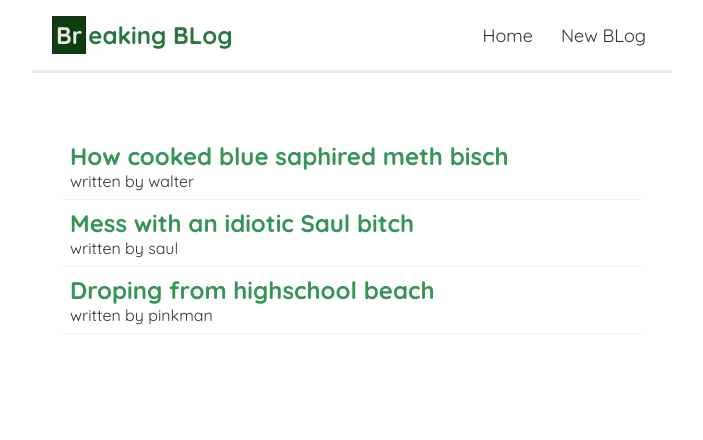
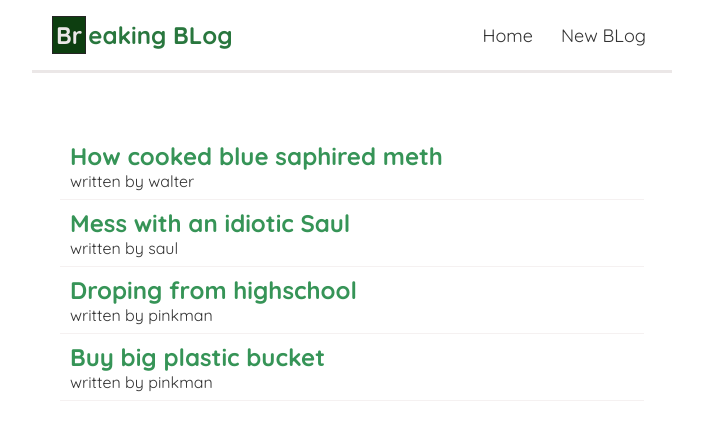
Before and after one commit to nalendro16/react-basic, a React (Create React App) app: page / in a window 1280 px wide. Shown: the top 440 px of the page, without its empty margins (288-991 px from the left). Built offline with nearby package versions, Linux system fonts and the light colour scheme; data requests are answered from the project's data file.

Commit message:
make hook rooter useParams

```diff
--- a/data/db.json
+++ b/data/db.json
@@ -1,22 +1,28 @@
 {
   "blogs": [
     {
-      "title": "How cooked blue saphired meth bisch",
+      "title": "How cooked blue saphired meth",
       "body": "The Effect Hook lets you perform side effects in function components.There are two common kinds of side effects in React components: those that don’t require cleanup, and those that do. Let’s look at this distinction in more detail.",
       "author": "walter",
       "id": 1
     },
     {
-      "title": "Mess with an idiotic Saul bitch",
+      "title": "Mess with an idiotic Saul",
       "body": "Hooks are a new addition in React 16.8. They let you use state and other React features without writing a class. Sometimes, we want to run some additional code after React has updated the DOM. Network requests, manual DOM mutations, and logging are common examples of effects that don’t require a cleanup. We say that because we can run them and immediately forget about them. Let’s compare how classes and Hooks let us express such side effects.",
       "author": "saul",
       "id": 2
     },
     {
-      "title": "Droping from highschool beach",
+      "title": "Droping from highschool",
       "body": "This snippet is based on the counter example from the previous page, but we added a new. In React class components, the render method itself shouldn’t cause side effects. It would be too early — we typically want to perform our effects after React has updated the DOM.",
       "author": "pinkman",
       "id": 3
+    },
+    {
+      "title": "Buy big plastic bucket",
+      "body": "This snippet is based on the counter example from the previous page, but we added a new. In React class components, the render method itself shouldn’t cause side effects. It would be too early — we typically want to perform our effects after React has updated the DOM.",
+      "author": "pinkman",
+      "id": 4
     }
   ]
 }
--- a/src/App.js
+++ b/src/App.js
@@ -2,6 +2,7 @@ import Navbar from './Navbar'
 import Home from './Home'
 import Create from './Create'
 import { BrowserRouter as Router, Switch, Route } from 'react-router-dom'
+import BlogDetail from './BlogDetail'
 
 function App() {
   return (
@@ -16,6 +17,9 @@ function App() {
             <Route path="/create">
               <Create />
             </Route>
+            <Route path="/blog/:id">
+              <BlogDetail />
+            </Route>
           </Switch>
         </div>
       </div>
--- /dev/null
+++ b/src/BlogDetail.js
@@ -0,0 +1,12 @@
+import { useParams } from 'react-router'
+
+const BlogDetail = () => {
+  const { id } = useParams()
+  return (
+    <div className="detail-blog">
+      <h2>This blog Detail {id}</h2>
+    </div>
+  )
+}
+
+export default BlogDetail
--- a/src/Bloglist.js
+++ b/src/Bloglist.js
@@ -1,3 +1,5 @@
+import { Link } from 'react-router-dom'
+
 const Bloglist = ({ blogs, title }) => {
   //   const blogs = props.blogs
   //   const title = props.title
@@ -7,8 +9,10 @@ const Bloglist = ({ blogs, title }) => {
       <h2>{title}</h2>
       {blogs.map((blog) => (
         <div className="blog-prev" key={blog.id}>
-          <h2>{blog.title}</h2>
-          <p>written by {blog.author}</p>
+          <Link to={`/blog/${blog.id}`}>
+            <h2>{blog.title}</h2>
+            <p>written by {blog.author}</p>
+          </Link>
         </div>
       ))}
     </div>
--- a/src/index.css
+++ b/src/index.css
@@ -56,7 +56,12 @@
 }
 .blog-prev h2:hover {
   color: #29773e;
+  text-decoration: underline;
 }
 .blog-prev:hover {
   box-shadow: 1px 2px 5px rgba(0, 0, 0, 0.1);
 }
+.blog-prev a,
+h2 {
+  text-decoration: none;
+}
--- a/src/useFetch.js
+++ b/src/useFetch.js
@@ -31,7 +31,7 @@ const useFetch = (url) => {
             setData(null)
           }
         })
-    }, 1000)
+    }, 100)
     return () => abortCon.abort()
   }, [url])
 
```
